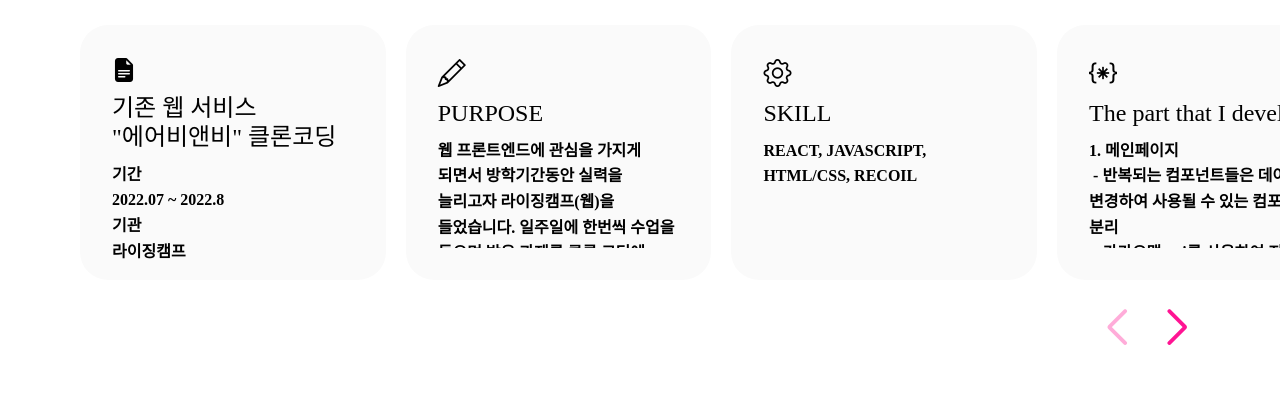
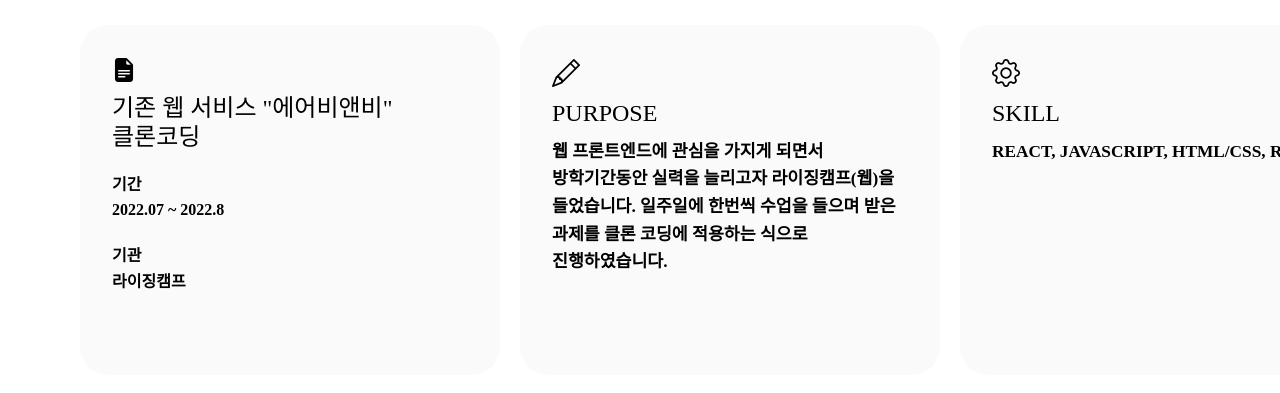
Before and after one commit to yeeun426/personal-portfolio, a React (Create React App) app in the folder front/: page /project/1 in a window 1280 px wide. Shown: the part 1660-2053 px from the top of the page. Built offline with nearby package versions, Linux system fonts and the light colour scheme; a web font is replaced by a local one.

Commit message:
feat : portfolio UI 수정

```diff
--- a/front/src/pages/Portfolio/Portfolio.js
+++ b/front/src/pages/Portfolio/Portfolio.js
@@ -173,7 +173,7 @@ const PortFolioDesc = ({ data }) => {
         modules={[Navigation]}
         breakpoints={{
           // 1024px 이상
-          1024: {
+          1300: {
             slidesPerView: 3.5,
             spaceBetween: 20,
           },
@@ -182,12 +182,12 @@ const PortFolioDesc = ({ data }) => {
         <SwiperSlide>
           <i className='bi bi-file-earmark-text-fill h4'></i>
           <div className='detail-title h4'>{data.detail}</div>
-          <div className='detail-txt-item'>
+          <div className='detail-sub-txt'>
             <div className='detail-inTitle'>기간</div>
             <div className='img-detail'>{data.date}</div>
           </div>
           {data.skills?.organization && (
-            <div className='detail-txt-item'>
+            <div className='detail-sub-txt'>
               <div className='detail-inTitle'>기관</div>
               <div className='img-detail'>{data.skills?.organization}</div>
             </div>
@@ -212,20 +212,22 @@ const PortFolioDesc = ({ data }) => {
         ))}
         <SwiperSlide>
           <i className='bi bi-play-btn h3'></i>
+          <div className='detail-btn'>
             <button
-            className='detail-txt-item'
+              className='detail-txt-btn'
               onClick={() => window.open(data.skills.github)}
             >
               Github 바로가기 ❯
             </button>
             {data?.skills?.video && (
               <button
-              className='detail-txt-item'
+                className='detail-txt-btn'
                 onClick={() => window.open(data?.skills?.video)}
               >
                 시연영상 바로가기 ❯
               </button>
             )}
+          </div>
         </SwiperSlide>
       </Swiper>
     </div>
--- a/front/src/pages/Portfolio/styled.js
+++ b/front/src/pages/Portfolio/styled.js
@@ -111,16 +111,26 @@ export const PortfolioStyled = styled.div`
   .portfolio-description .swiper-slide .detail-txt {
     overflow: auto;
     text-align: left;
+    font-size: 1.08em;
   }
-  .portfolio-description .swiper-slide .detail-txt.role {
+  .portfolio-description .swiper-slide .detail-btn {
+    display: flex;
+    flex-direction: column;
+    gap: 20px;
+    margin: auto;
+    width: 100%;
   }
-  .desc-swiper .swiper-slide:nth-child(1) .detail-txt {
+  .portfolio-description .swiper-slide .detail-txt-btn:hover {
+    background-color: #eaeaea;
   }
-  .desc-swiper .swiper-slide:nth-child(2) .detail-txt {
+  .portfolio-description .swiper-slide .detail-txt-btn {
+    background: white;
+    border-radius: 30px;
+    box-shadow: 3px 3px 6px #c8c6c6;
+    padding: 1em;
   }
-  .desc-swiper .swiper-slide:nth-child(3) .detail-txt {
-  }
-  .desc-swiper .swiper-slide:nth-child(6) .detail-txt {
+  .portfolio-description .swiper-slide .detail-sub-txt {
+    padding: 10px 0;
   }
 
   .desc-swiper,
```
Lines whose indentation alone changed are shown as unchanged.
